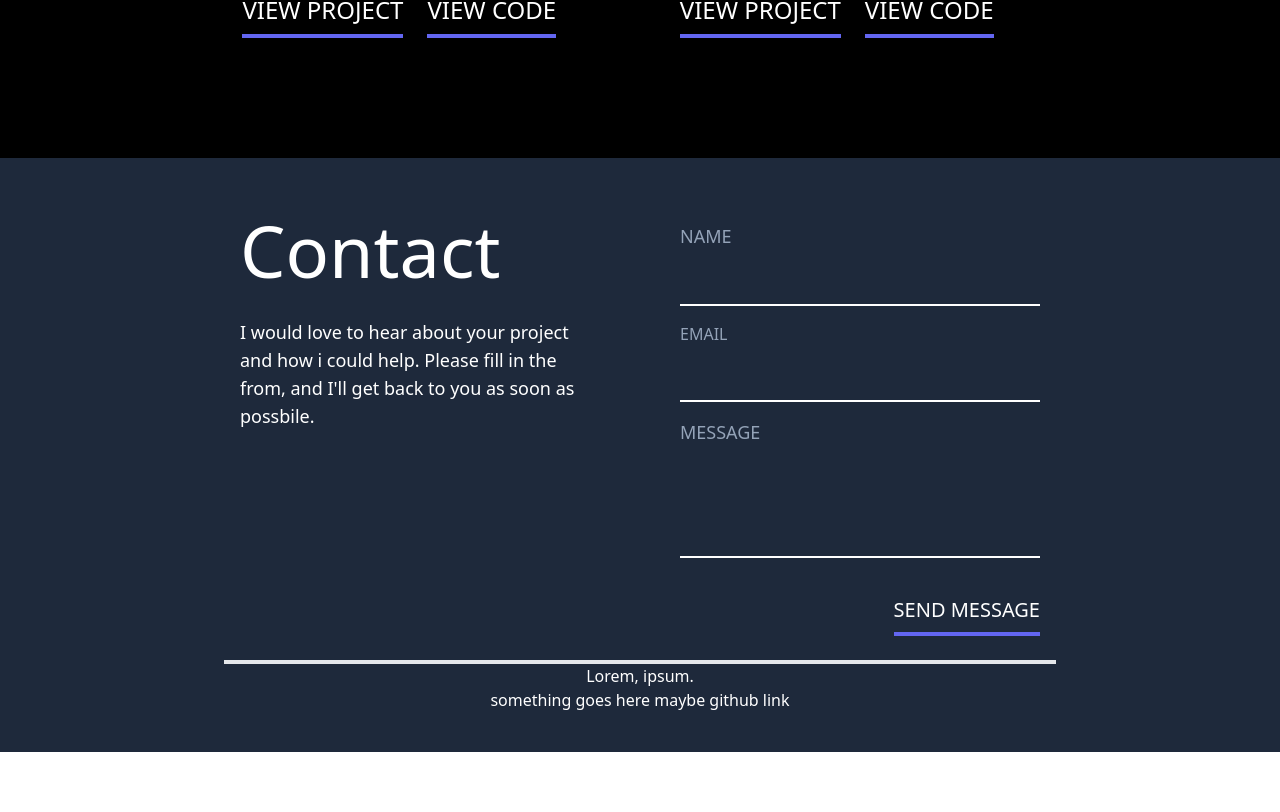
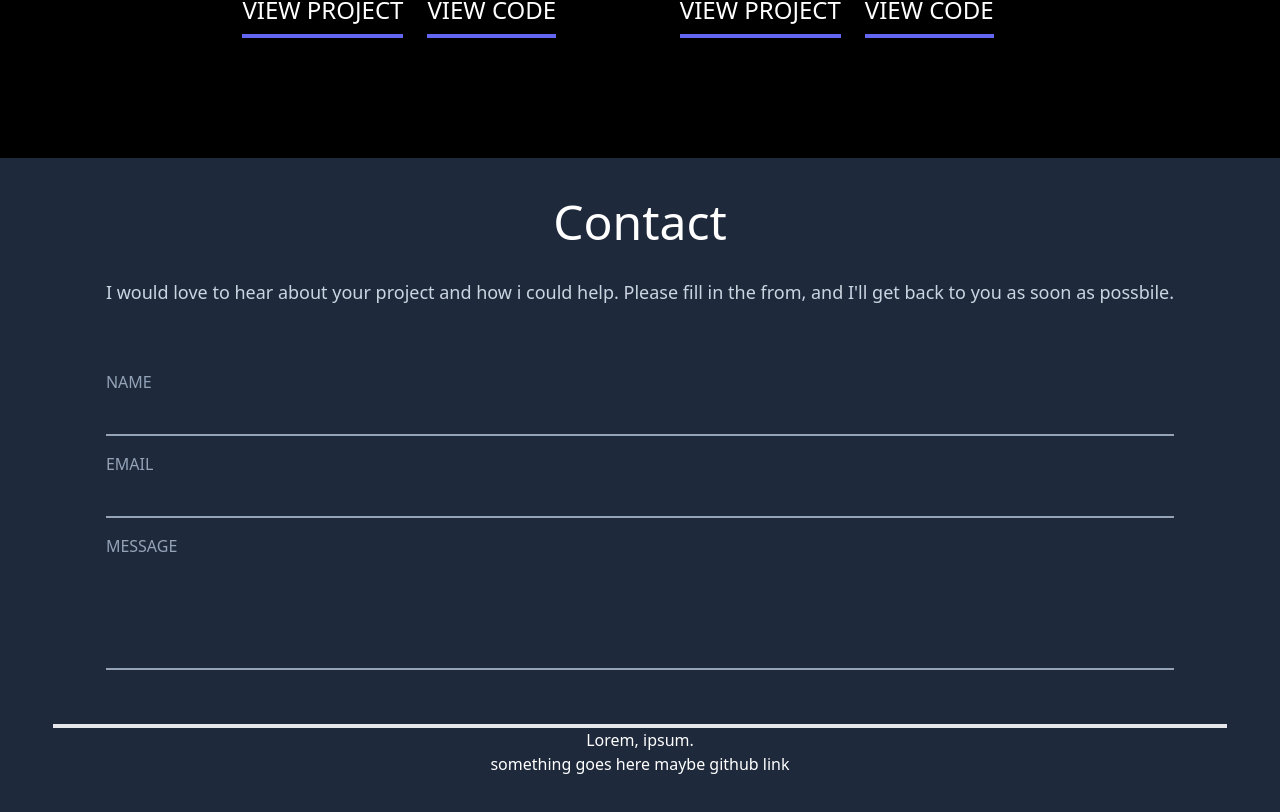
Before and after one commit to hefest42/portfolio-page, a React (Create React App) app: page / in a window 1280 px wide. Shown: the part 2187-2999 px from the top of the page. Before the commit the page ends 2939 px from the top, so only its background shows below. Built offline with nearby package versions, Linux system fonts and the light colour scheme.

Commit message:
WIP on contact

```diff
--- a/src/components/Contact.js
+++ b/src/components/Contact.js
@@ -1,4 +1,6 @@
 import React from "react";
+
+import Input from "./Input";
 
 const Contact = ({ contactRef }) => {
     const sendEmailHandler = (e) => {
@@ -6,37 +8,43 @@ const Contact = ({ contactRef }) => {
     };
 
     return (
-        <div
-            className="lg:w-[65%] md:w-[90%] lg:p-4 md:py-4 py-16 px-4 border-b-4 flex flex-col justify-center items-center"
-            ref={contactRef}
-        >
-            <div className="lg:w-full md:w-[80%] flex flex-col lg:flex-row justify-center items-center lg:justify-between lg:items-start">
-                <div className="lg:w-[45%] h-full flex flex-col justify-start items-center lg:justify-start lg:items-start">
-                    <h2 className="text-5xl lg:text-7xl">Contact</h2>
-                    <p className="text-lg text-center lg:text-start py-8">
+        <div className=" w-11/12 border-b-4 flex flex-col justify-center items-center" ref={contactRef}>
+            <div className="flex flex-col justify-center items-center">
+                <div className="flex flex-col justify-start items-center">
+                    <h1 className="text-5xl">Contact</h1>
+                    <p className="text-lg text-center mt-8 text-slate-300">
                         I would love to hear about your project and how i could help. Please fill in the from, and I'll
                         get back to you as soon as possbile.
                     </p>
                 </div>
 
-                <form
-                    onSubmit={sendEmailHandler}
-                    className="w-[95%] lg:w-[45%] flex flex-col justify-center items-center"
-                >
-                    <div className="w-full lg:py-2 py-8">
-                        <label className="w-full text-lg text-slate-400" htmlFor="name">
-                            NAME
+                <form className="w-full py-12" onSubmit={sendEmailHandler}>
+                    <Input type="text" name="NAME" />
+                    <Input type="email" name="EMAIL" />
+
+                    <div className="mt-4">
+                        <label className="text-slate-400" htmlFor="text-area">
+                            MESSAGE
                         </label>
-                        <input
+                        <textarea
                             required="yes"
-                            className="w-full text-xl h-10 mt-4 bg-slate-800 border-b-2 border-white outline-none"
-                            type="text"
-                            name="name"
-                            id="name"
-                        />
+                            className="w-full h-[6rem] bg-transparent text-xl mt-4 border-b-[2px] border-slate-400 outline-none"
+                            name="text-area"
+                            id="text-area"
+                            cols="30"
+                            rows="10"
+                        ></textarea>
                     </div>
+                </form>
+            </div>
+        </div>
+    );
+};
 
-                    <div className="w-full lg:py-2 py-8">
+export default Contact;
+
+{
+    /* <div className="w-full lg:py-2 py-8">
     <label className="w-full text-slate-400" htmlFor="email">
         EMAIL
     </label>
@@ -47,9 +55,11 @@ const Contact = ({ contactRef }) => {
         name="email"
         id="email"
     />
-                    </div>
+</div>; */
+}
 
-                    <div className="w-full lg:py-2 py-8">
+{
+    /* <div className="w-full lg:py-2 py-8">
     <label className="w-full text-lg text-slate-400" htmlFor="text-area">
         MESSAGE
     </label>
@@ -64,11 +74,5 @@ const Contact = ({ contactRef }) => {
     <div className="w-full flex justify-end mt-8">
         <button className="pb-2 border-b-4 border-indigo-500 lg:text-xl">SEND MESSAGE</button>
     </div>
-                    </div>
-                </form>
-            </div>
-        </div>
-    );
-};
-
-export default Contact;
+</div>; */
+}
--- /dev/null
+++ b/src/components/Input.js
@@ -0,0 +1,20 @@
+import React from "react";
+
+const Input = ({ type, name }) => {
+    return (
+        <div className="flex flex-col">
+            <label className="mt-4 text-slate-400" htmlFor={name}>
+                {name}
+            </label>
+            <input
+                className="bg-transparent border-b-[2px] border-slate-400 outline-none py-2 "
+                type={type}
+                id={name}
+                name={name}
+                required="yes"
+            />
+        </div>
+    );
+};
+
+export default Input;
```
Lines whose indentation alone changed are shown as unchanged.
